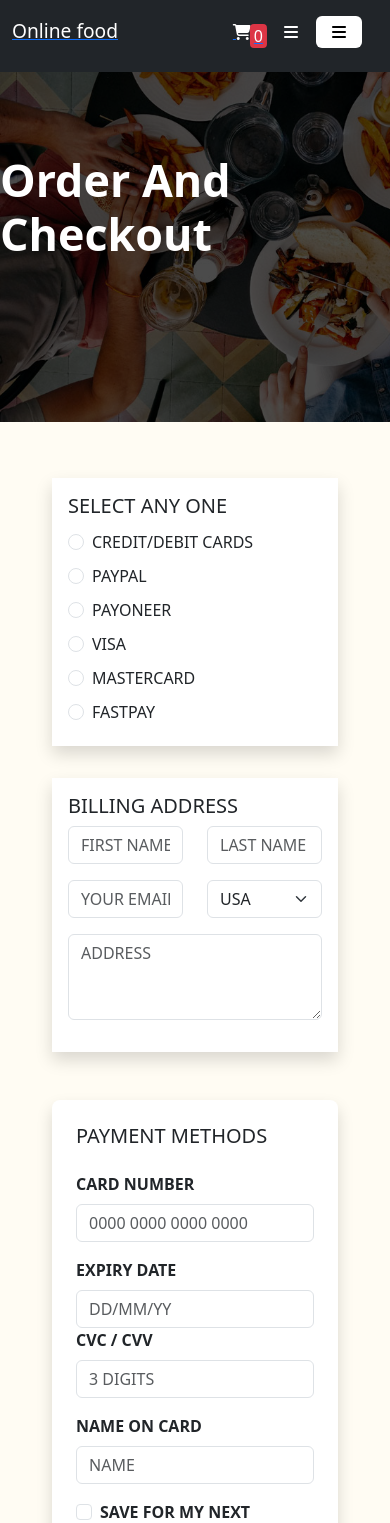
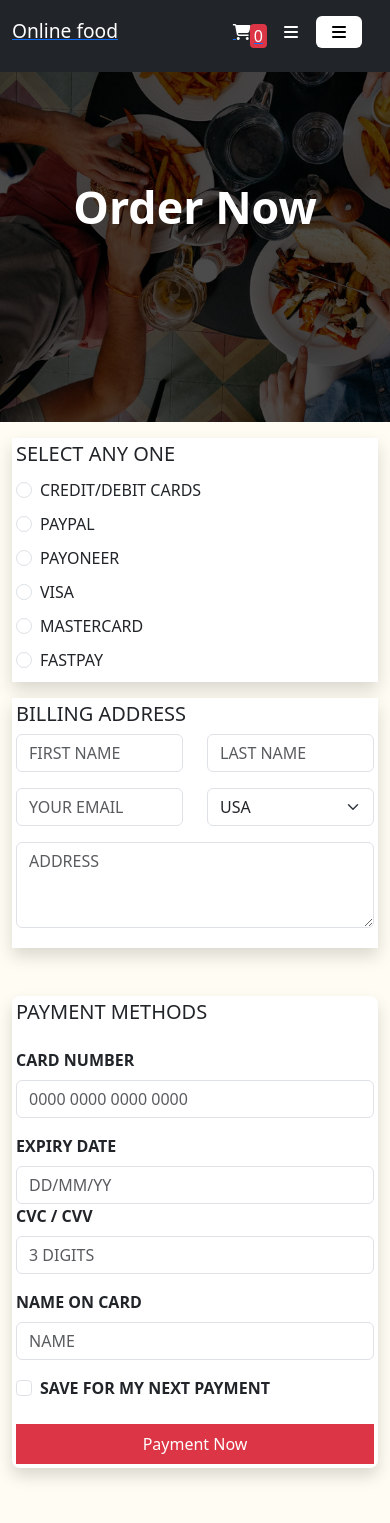
Before and after one commit to Samar-Efeky/restaurant-project-using-javaScript, a website with bundled scripts: page order.html in a window 390 px wide. Shown: the top 1523 px of the page. Built offline with nearby package versions, Linux system fonts and the light colour scheme; no server answers; a web font is replaced by a local one.

Commit message:
change order page responsive

```diff
--- a/css/style.css
+++ b/css/style.css
@@ -212,7 +212,6 @@ p{
   right: -100%;
   transition: all 0.3s;
   color: var(--white-color);
-  height: 90vh;
 }
 
 .social-media i{
--- a/js/deliverySection.module.js
+++ b/js/deliverySection.module.js
@@ -7,7 +7,8 @@ const deliveryImg = document.querySelector('.delivery-img');
 let lastScrollTop = window.pageYOffset;
 
 window.addEventListener('scroll', () => {
-  // Get the position of the delivery section relative to the viewport
+  if(deliverySection&&deliveryImg){
+    // Get the position of the delivery section relative to the viewport
   const sectionRect = deliverySection.getBoundingClientRect();
   const windowHeight = window.innerHeight;
   const currentScrollTop = window.pageYOffset;
@@ -34,5 +35,6 @@ window.addEventListener('scroll', () => {
 
   // Update the last scroll position (prevent negative values)
   lastScrollTop = currentScrollTop <= 0 ? 0 : currentScrollTop;
+  }
 });
 }
--- a/navbar.html
+++ b/navbar.html
@@ -51,7 +51,7 @@
                 </div>
                </div>
                <!-- ============================= side bar ==================================== -->
-               <div class="side-bar bg-dark position-fixed p-3  top-0 ">
+               <div class="side-bar bg-dark position-fixed p-3 vh-100 top-0 ">
                 <div id="close-side-bar" class="position-absolute top-0 end-0 p-3">
                     <i class="fa-solid fa-xmark closed-content p-2 rounded-2"></i>
                 </div>
@@ -76,8 +76,8 @@
                 <div class="w-100 text-center my-2 mt-4">
                     <img  class="w-50" src="images/image1.png" alt="">
                 </div>
-                <div class="position-absolute bottom-0 start-0 w-100 px-5">
-                    <button class=" px-4 py-3  w-100">Sign in</button>
+                <div class="w-100 py-5">
+                    <button class=" px-4 py-2  w-100">Sign in</button>
                 </div>
                </div> <!-- side-bar -->
             </div>
--- a/order.html
+++ b/order.html
@@ -17,18 +17,18 @@
      <header>
         <div class="first-section-in-page w-100 position-relative">
             <div class="overley w-100 h-100 position-absolute top-0 start-0 d-flex align-items-center justify-content-center">
-                <h2 class="text-white fw-bolder">Order And Checkout</h2>
+                <h2 class="text-white fw-bolder">Order Now</h2>
             </div>
         </div>
      </header>
      <!-- ========================================= order section ========================================= -->
       <section>
         <div class="order-section color-section">
-           <div class="container-xl py-3">
-  <div class="row g-0  p-4 ">
+           <div class="container-lg py-3">
+  <div class="row g-0  p-lg-4 ">
     <!-- Payment Methods -->
-    <div class="col-xl-3 col-lg-4 p-3 ">
-      <div class="bg-white shadow p-3 ">
+    <div class="col-xl-3 col-lg-4 p-lg-3 ">
+      <div class="bg-white shadow p-lg-3 p-1 ">
          <h5 >SELECT ANY ONE</h5>
       <div class="form-check py-1">
         <input class="form-check-input" type="radio" name="paymentMethod" id="creditCard">
@@ -70,8 +70,8 @@
     </div>
 
     <!-- Billing Address -->
-    <div class="col-xl-9 col-lg-8  p-3">
-       <div class="bg-white shadow p-3 ">
+    <div class="col-xl-9 col-lg-8  p-lg-3 pt-3">
+       <div class="bg-white shadow p-lg-3 p-1">
            <h5>BILLING ADDRESS</h5>
       <form>
         <div class="row mb-3">
@@ -101,7 +101,7 @@
         </div>
       </form>
        </div>
-        <div class="p-4 shadow rounded-3 bg-white my-5">
+        <div class="p-lg-4 p-1 shadow rounded-3 bg-white my-5">
         <h5 class=" mb-4">PAYMENT METHODS</h5>
 
         <!-- Card Number -->
```
